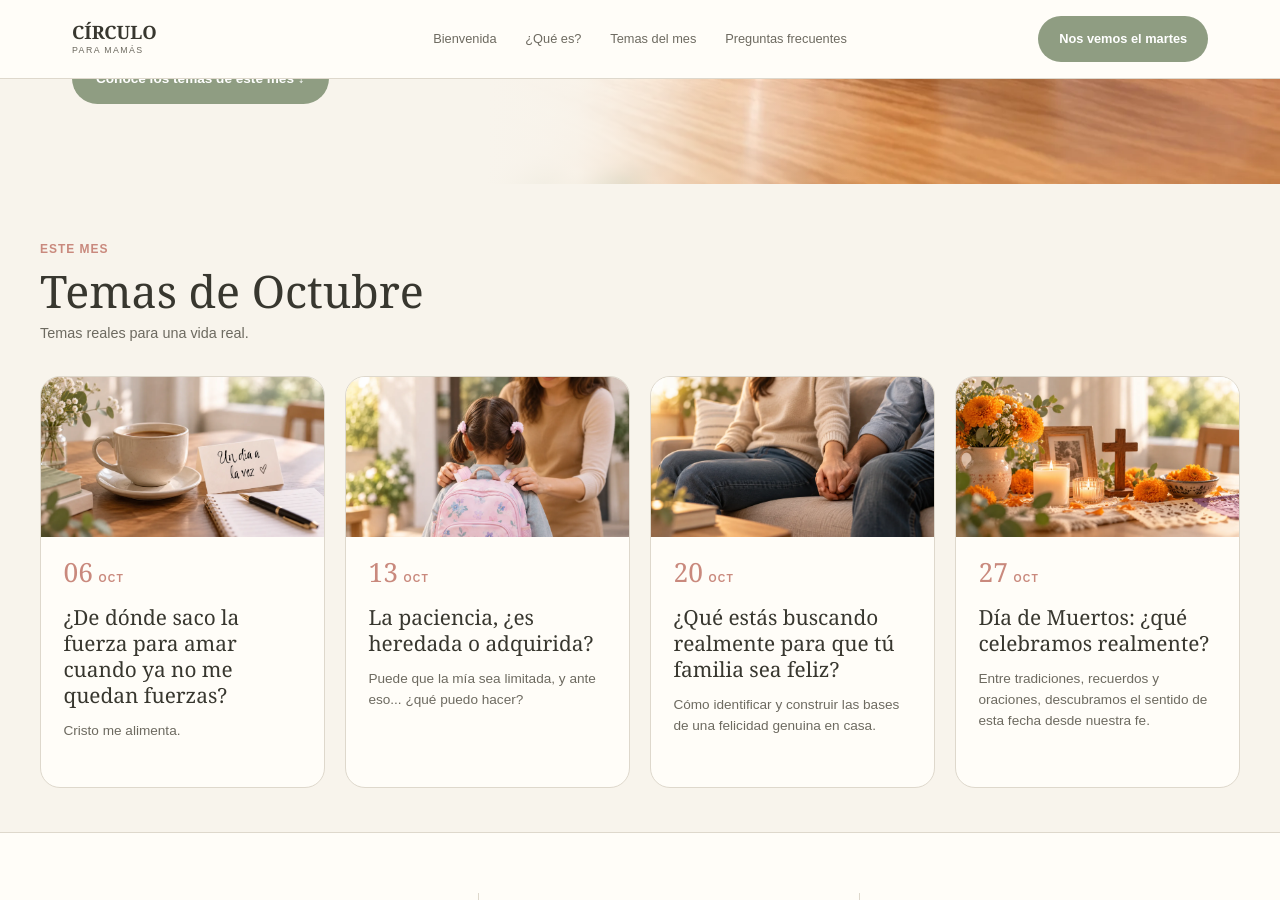
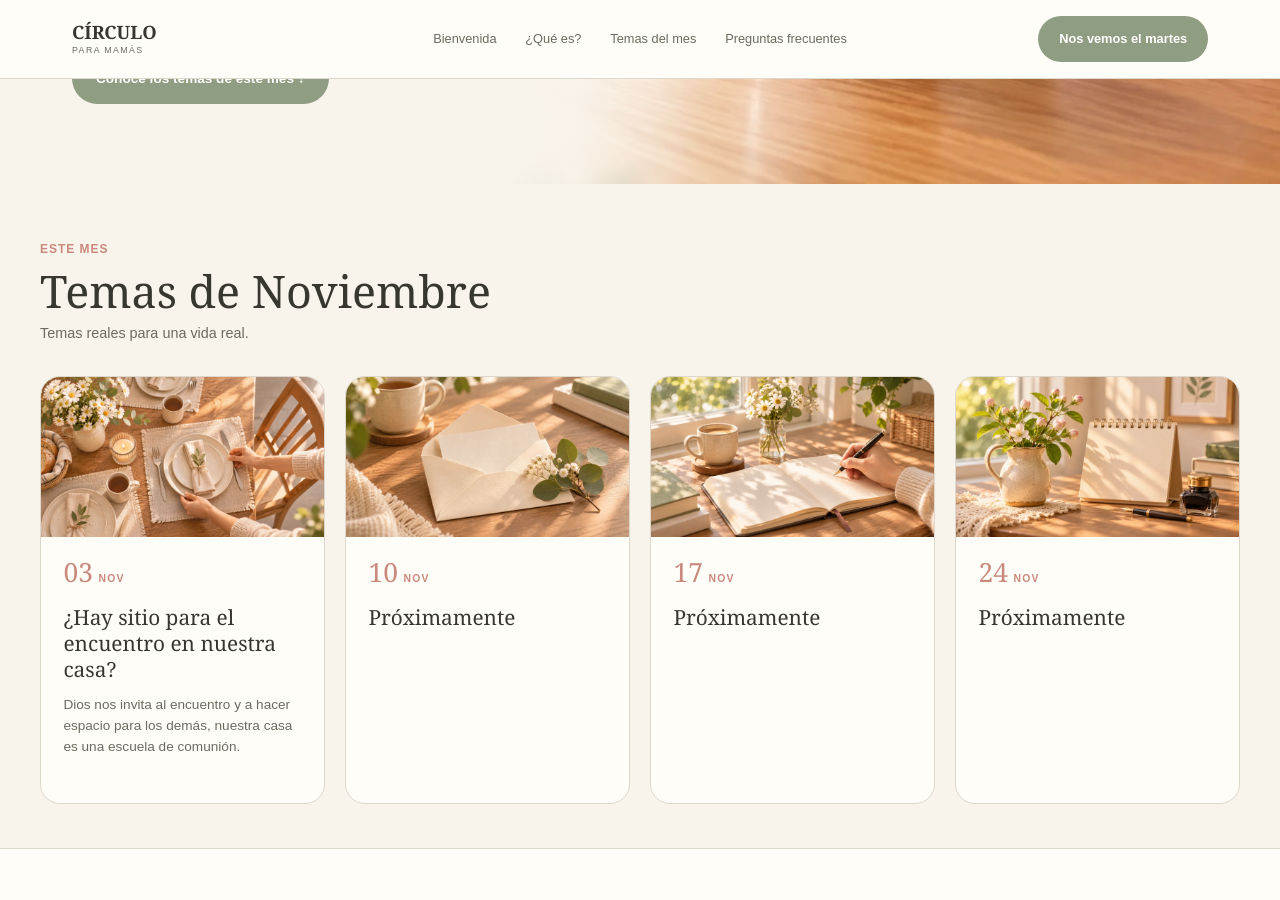
Before and after one commit to comunidad-circulo/circulo-para-mamas, a Jekyll site: the page built from index.markdown, in a window 1280 px wide and 900 px high, scrolled down 564 px. Built offline with Jekyll 4.4.1, drawn with Linux system fonts in a browser that asks for light colours.

Commit message:
Actualización cartelera noviembre.

```diff
--- a/_data/cartelera.yml
+++ b/_data/cartelera.yml
@@ -1,31 +1,31 @@
-mes: Octubre
+mes: Noviembre
 anio: 2026
 
 temas:
-  - fecha: "06"
-    titulo: "¿De dónde saco la fuerza para amar cuando ya no me quedan fuerzas?"
+  - fecha: "03"
+    titulo: "¿Hay sitio para el encuentro en nuestra casa?"
     categoria: "Vida familiar"
     categoria_id: "vida-familiar"
-    descripcion: "Cristo me alimenta."
-    imagen: "/assets/images/temas/tasa_nota_un_dia.webp"
+    descripcion: "Dios nos invita al encuentro y a hacer espacio para los demás, nuestra casa es una escuela de comunión."
+    imagen: "/assets/images/temas/haciendo_lugar.webp"
 
-  - fecha: "13"
-    titulo: "La paciencia, ¿es heredada o adquirida?"
+  - fecha: "10"
+    titulo: "Próximamente"
     categoria: "Virtudes"
     categoria_id: "virtudes"
-    descripcion: "Puede que la mía sea limitada, y ante eso... ¿qué puedo hacer?"
-    imagen: "/assets/images/temas/mama_nina.webp"
+    descripcion: " "
+    imagen: "/assets/images/temas/proximamente_2.webp"
 
-  - fecha: "20"
-    titulo: "¿Qué estás buscando realmente para que tú familia sea feliz?"
+  - fecha: "17"
+    titulo: "Próximamente"
     categoria: "Matrimonio"
     categoria_id: "matrimonio"
-    descripcion: "Cómo identificar y construir las bases de una felicidad genuina en casa."
-    imagen: "/assets/images/temas/matrimonio.webp"
+    descripcion: " "
+    imagen: "/assets/images/temas/proximamente_1.webp"
 
-  - fecha: "27"
-    titulo: "Día de Muertos: ¿qué celebramos realmente?"
+  - fecha: "24"
+    titulo: "Próximamente"
     categoria: "Vida espiritual"
     categoria_id: "vida-espiritual"
-    descripcion: "Entre tradiciones, recuerdos y oraciones, descubramos el sentido de esta fecha desde nuestra fe."
-    imagen: "/assets/images/temas/altar_dia_muertos.webp"
+    descripcion: " "
+    imagen: "/assets/images/temas/proximamente_3.webp"
```
Also changed, not shown: assets/images/temas/haciendo_lugar.webp (added), assets/images/temas/proximamente_1.webp (added), assets/images/temas/proximamente_2.webp (added), assets/images/temas/proximamente_3.webp (added).
